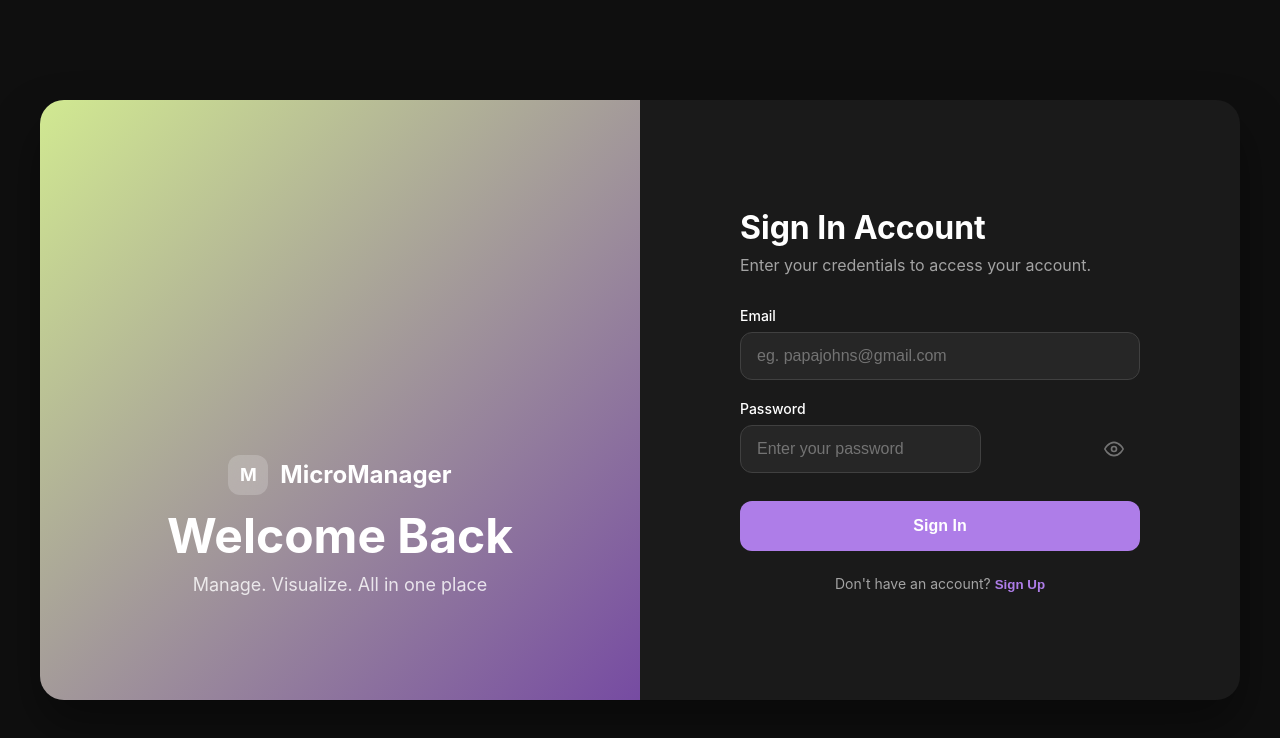
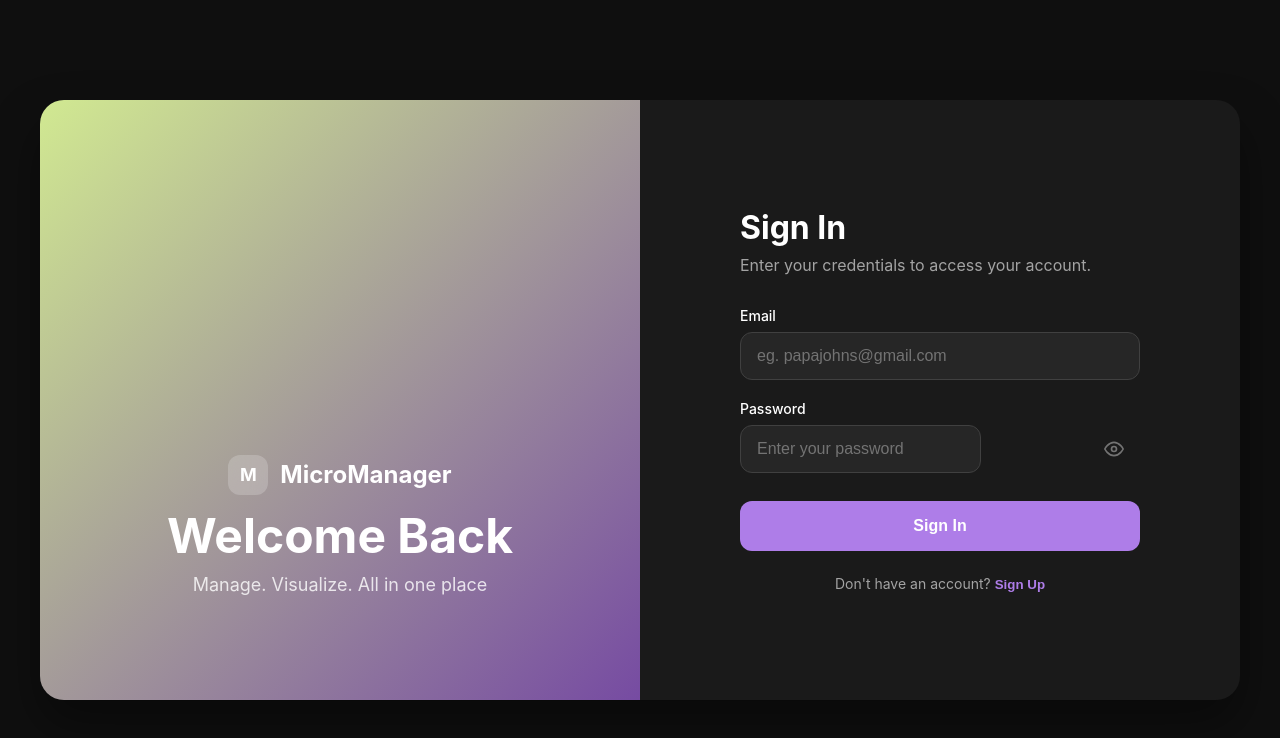
Before and after one commit to Is-monp/Microservices_f, a React (Vite) app in the folder my-dashboard/: page / in a window 1280 px wide. Shown: the top 738 px of the page. Built offline with nearby package versions, Linux system fonts and the light colour scheme.

Commit message:
min correcciones.

```diff
--- a/my-dashboard/src/Pages/AuthContainer/AuthContainer.scss
+++ b/my-dashboard/src/Pages/AuthContainer/AuthContainer.scss
@@ -183,7 +183,7 @@ body {
 
     &.active .step-number {
         background: white;
-        color: $primary-color;
+        color: #B382ED;
     }
     }
 
--- a/my-dashboard/src/Pages/AuthContainer/LoginForm.tsx
+++ b/my-dashboard/src/Pages/AuthContainer/LoginForm.tsx
@@ -31,7 +31,7 @@ const LoginForm: React.FC<LoginFormProps> = ({ onToggleMode }) => {
 
     return (
     <div className="auth-form">
-        <h2 className="form-title">Sign In Account</h2>
+        <h2 className="form-title">Sign In</h2>
         <p className="form-subtitle">Enter your credentials to access your account.</p>
 
         <form onSubmit={handleSubmit} className="form-fields">
```
